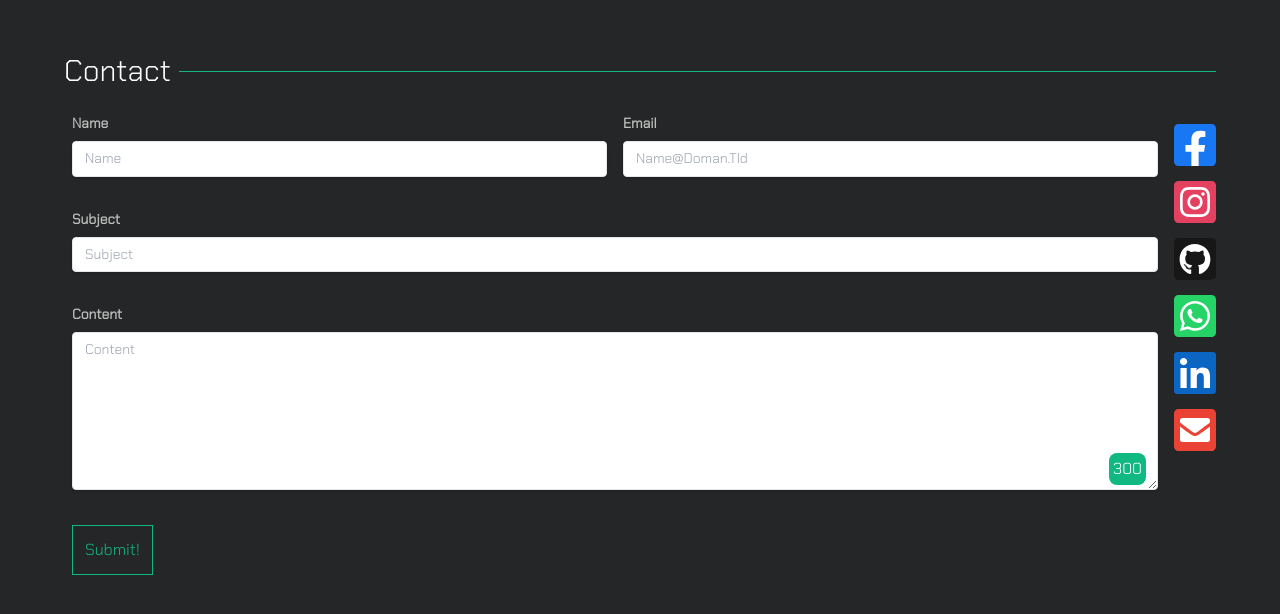
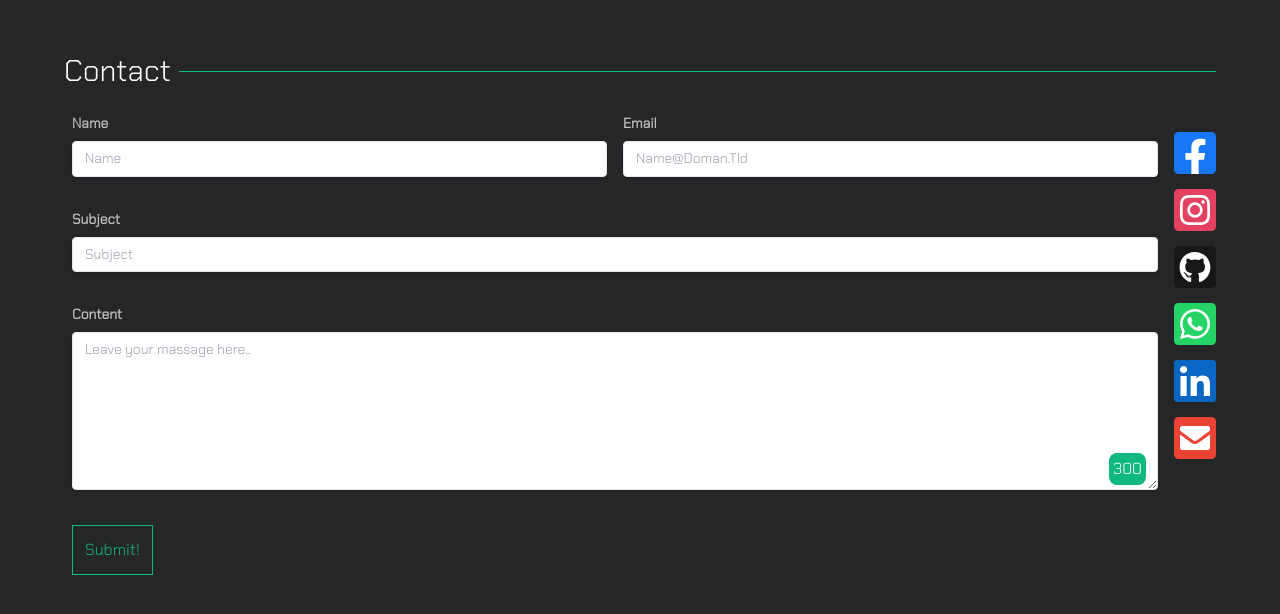
Before and after one commit to rdanang-dev/hi-danang.github.io, a Vue app: page / in a window 1280 px wide. Shown: the part 3373-3987 px from the top of the page. Built offline with nearby package versions, Linux system fonts and the light colour scheme; what vue-toasted, vue-typer would draw is missing.

Commit message:
[UPDATE] change placeholder for email, change margin and change linkedin links

```diff
--- a/src/components/Contact.vue
+++ b/src/components/Contact.vue
@@ -148,7 +148,7 @@
                   appearance-none
                   focus:outline-none focus:shadow-outline
                 "
-                  placeholder="Content"
+                  placeholder="Leave your massage here.."
                 />
                 <span
                   class="
@@ -188,7 +188,7 @@
             </div>
           </form>
         </div>
-        <div class="flex flex-col mt-8 pl-2 space-y-2">
+        <div class="flex flex-col mt-10 pl-2 space-y-2">
           <a href="https://www.facebook.com/ridho.iyoy" target="blank">
             <font-awesome-icon
               :icon="['fab', 'facebook-square']"
@@ -220,7 +220,7 @@
               style="color: #25D366;"
             />
           </a>
-          <a href="mailto:rdanang.dev@gmail.com">
+          <a href="www.linkedin.com/in/ridho-danang-sanyoto-814074221">
             <font-awesome-icon
               :icon="['fab', 'linkedin']"
               class="fa-3x"
```
